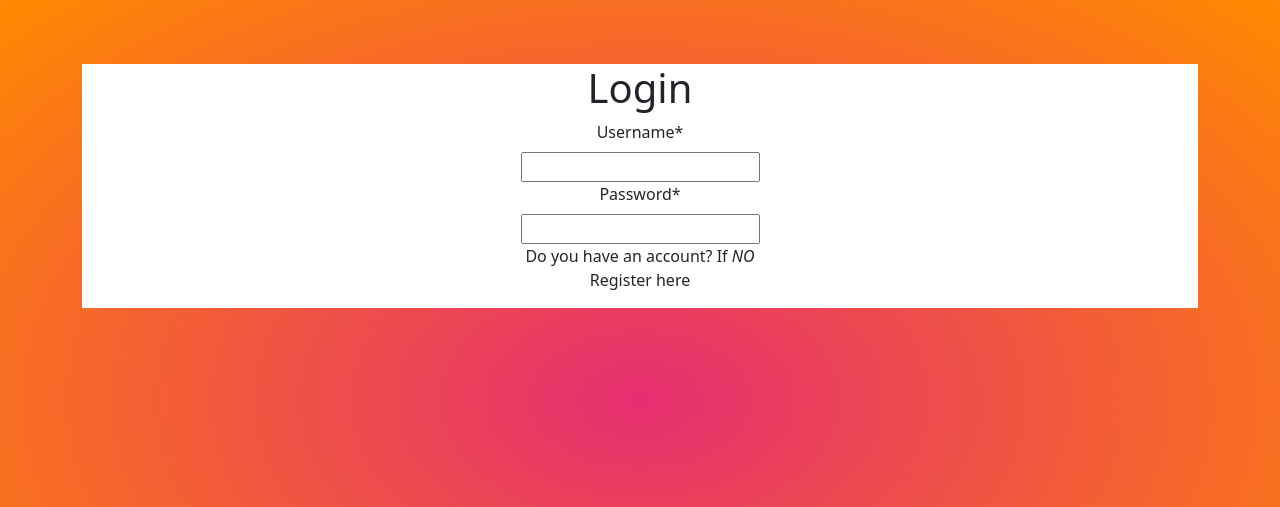
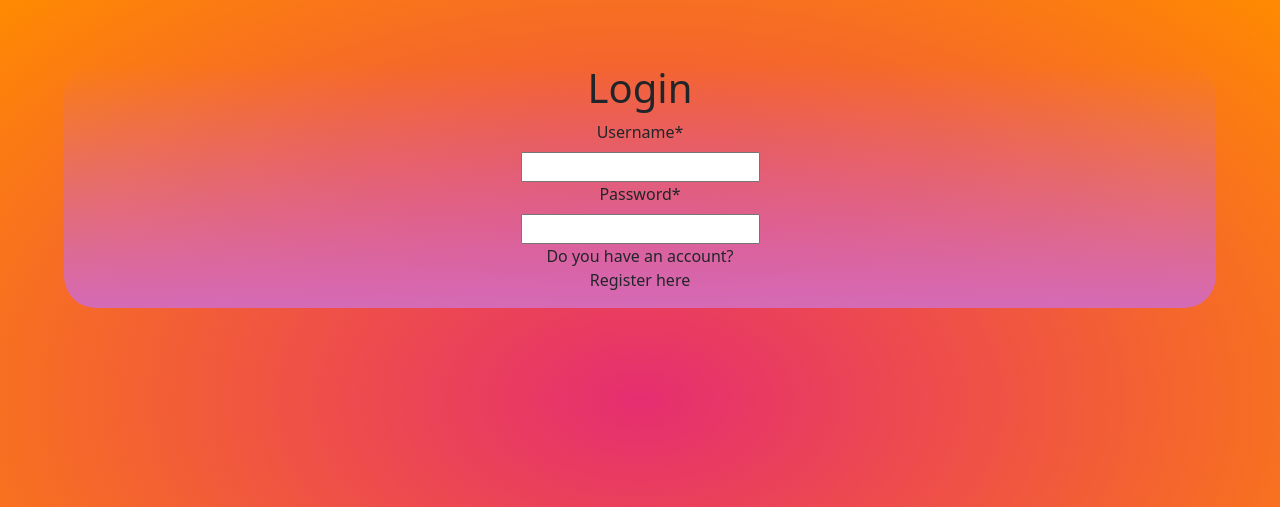
Before and after one commit to haimy254/social-app, a Django app: template social/users/templates/accounts/login.html in a window 1280 px wide. Shown: the top 507 px of the page. Run offline with Django 4.2, Linux system fonts and the light colour scheme; the template is opened without the code that fills it: values that come from a table or form of the project are taken from there, others are empty; parts of the project's set-up code (start-up, migrations or seed data) failed here and were passed over; some libraries are stand-ins or nearby versions.

Commit message:
changed login background color

```diff
--- a/social/users/static/css/index.css
+++ b/social/users/static/css/index.css
@@ -389,10 +389,11 @@
 
 /* login */
 
-.hero-log{
+#hero-log{
   align-items: center;
-  background-color:white;
+  background-image: linear-gradient(rgba(255,0,0,0), rgb(213, 106, 182));
   align-content: center;
+  border-radius: 2rem;
 }
 
 .title-text{
--- a/social/users/templates/accounts/login.html
+++ b/social/users/templates/accounts/login.html
@@ -1,14 +1,14 @@
 {% extends "base.html" %} {% block content %} {% load crispy_forms_tags %}
 
 <!--Login-->
-<div class="container">
-  <div class="hero-log">
+{% comment %} <div class="container"> {% endcomment %}
+  <div id="hero-log">
     <h1 class='text-center'>Login</h1>
     <form method="POST" class='text-center'>
       {% csrf_token %} {{ login_form|crispy }}
       <button class="btn btn-warning" type="submit">Login</button>
-      <p>Do you have an account? If <i>NO</i> <b><a class="nav-item nav-link" href="{% url 'register'%}">Register here</a></b></p>
+      <p><b>Do you have an account?  </b><a class="nav-item nav-link" href="{% url 'register'%}">Register here</a></p>
     </form>
   </div>
-</div>
+{% comment %} </div> {% endcomment %}
 {% endblock %}
```
Also changed, not shown: social/users/templates/show_images.html (+2 -21 lines).
